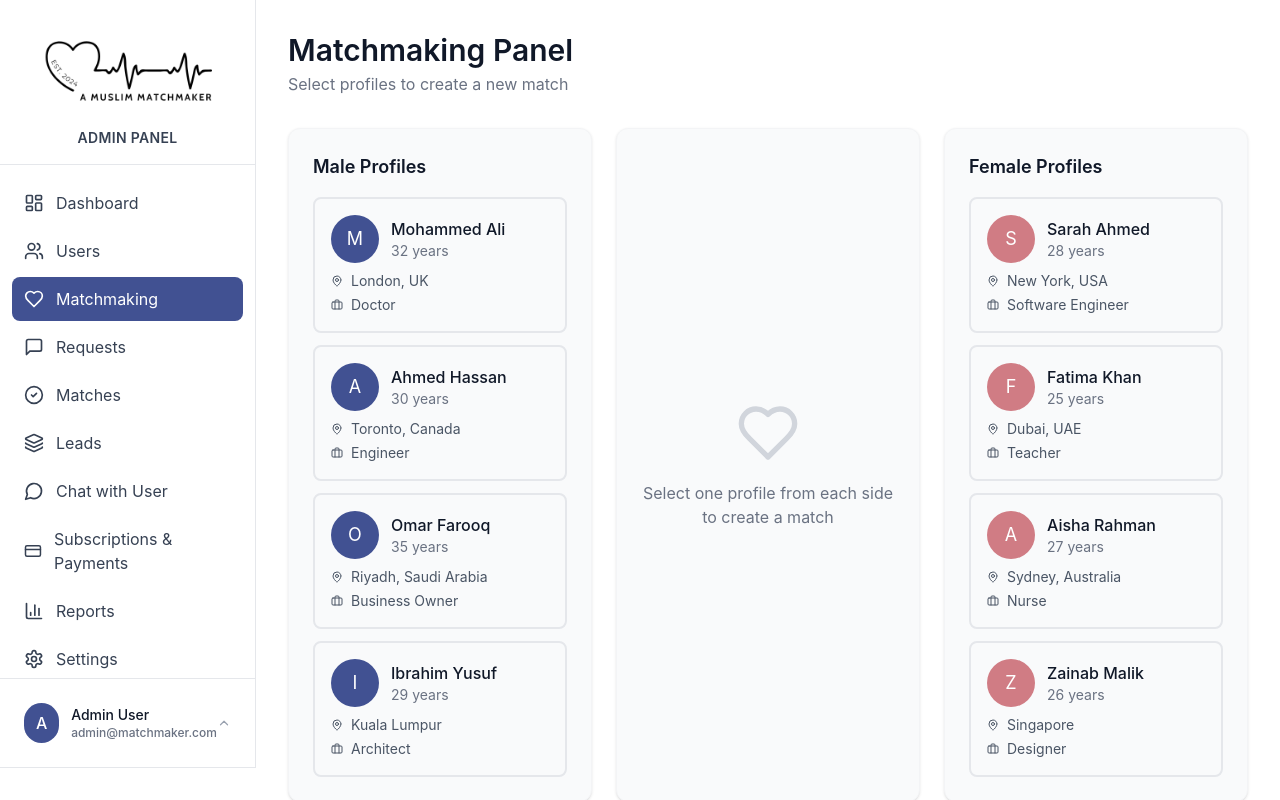
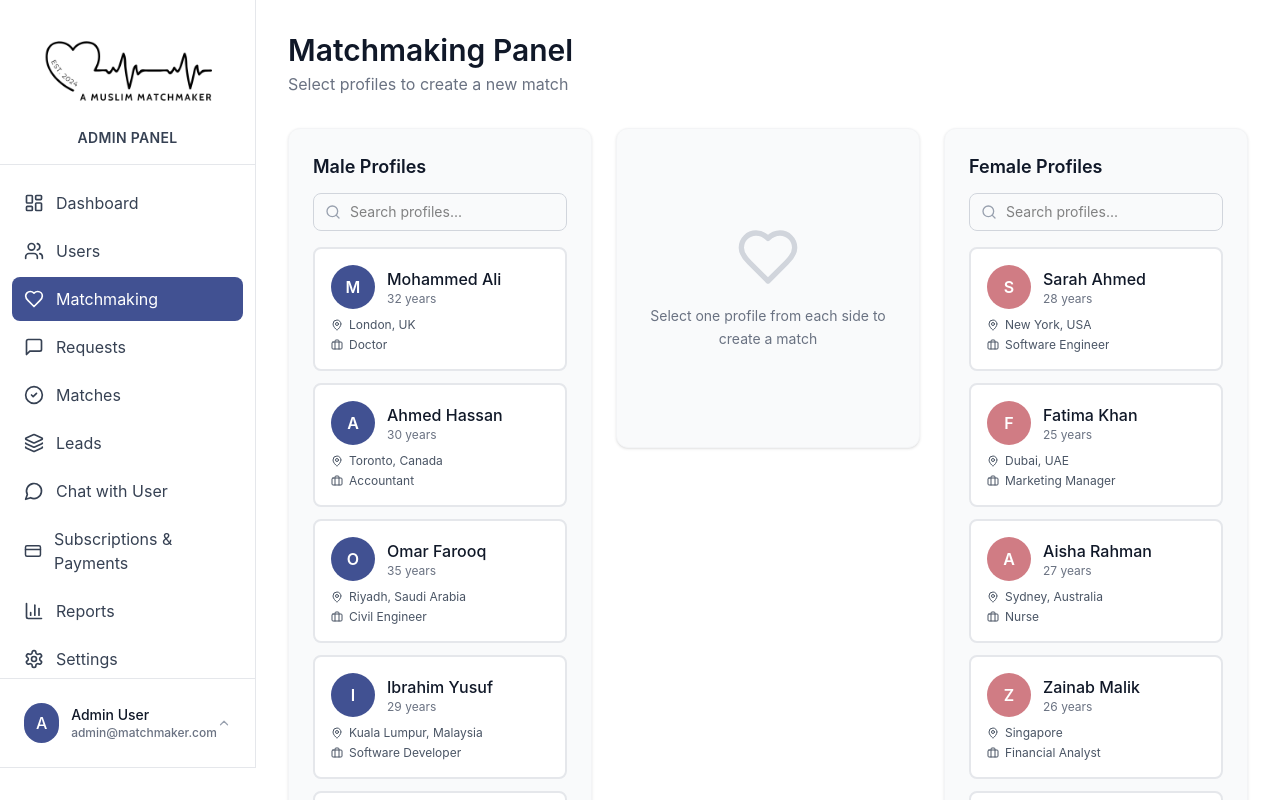
Before and after one commit to Maruf346/A-Muslim-Matchmaker-Dashboard, a React (Vite) app: page /matchmaking in a window 1280 px wide. Built offline with nearby package versions, Linux system fonts and the light colour scheme.

Commit message:
added matchmaking page with dynamic data, search, paginations and success button.

```diff
--- a/src/app/components/Matchmaking.tsx
+++ b/src/app/components/Matchmaking.tsx
@@ -1,31 +1,191 @@
 import { useState } from "react";
-import { Heart, MapPin, Briefcase } from "lucide-react";
+import { Heart, MapPin, Briefcase, Search } from "lucide-react";
+import { mockUsers, type UserData } from "../data/mockUsers";
+import { TablePagination } from "./ui/TablePagination";
 
-const maleProfiles = [
-  { id: 1, name: "Mohammed Ali", age: 32, location: "London, UK", profession: "Doctor", image: "M" },
-  { id: 2, name: "Ahmed Hassan", age: 30, location: "Toronto, Canada", profession: "Engineer", image: "A" },
-  { id: 3, name: "Omar Farooq", age: 35, location: "Riyadh, Saudi Arabia", profession: "Business Owner", image: "O" },
-  { id: 4, name: "Ibrahim Yusuf", age: 29, location: "Kuala Lumpur", profession: "Architect", image: "I" },
+const maleProfiles = mockUsers.filter((u) => u.gender === "Male");
+const femaleProfiles = mockUsers.filter((u) => u.gender === "Female");
+
+const FLOATING_HEARTS = [
+  { left: "5%",  dur: "1.8s", delay: "0.1s" },
+  { left: "15%", dur: "2.1s", delay: "0.4s" },
+  { left: "28%", dur: "1.6s", delay: "0s"   },
+  { left: "42%", dur: "2.3s", delay: "0.2s" },
+  { left: "55%", dur: "1.9s", delay: "0.6s" },
+  { left: "68%", dur: "1.7s", delay: "0.3s" },
+  { left: "80%", dur: "2.0s", delay: "0.5s" },
+  { left: "92%", dur: "1.5s", delay: "0.1s" },
 ];
 
-const femaleProfiles = [
-  { id: 1, name: "Sarah Ahmed", age: 28, location: "New York, USA", profession: "Software Engineer", image: "S" },
-  { id: 2, name: "Fatima Khan", age: 25, location: "Dubai, UAE", profession: "Teacher", image: "F" },
-  { id: 3, name: "Aisha Rahman", age: 27, location: "Sydney, Australia", profession: "Nurse", image: "A" },
-  { id: 4, name: "Zainab Malik", age: 26, location: "Singapore", profession: "Designer", image: "Z" },
-];
+interface MatchSuccessModalProps {
+  male: UserData;
+  female: UserData;
+  onClose: () => void;
+}
+
+function MatchSuccessModal({ male, female, onClose }: MatchSuccessModalProps) {
+  return (
+    <div className="fixed inset-0 flex items-center justify-center z-50">
+      <style>{`
+        @keyframes fadeInBackdrop {
+          from { opacity: 0; }
+          to { opacity: 1; }
+        }
+        @keyframes slideUpModal {
+          from { transform: translateY(40px) scale(0.95); opacity: 0; }
+          to { transform: translateY(0) scale(1); opacity: 1; }
+        }
+        @keyframes heartPulse {
+          0%, 100% { transform: scale(1); }
+          50% { transform: scale(1.18); }
+        }
+        @keyframes floatHeart {
+          0%   { transform: translateY(0px) scale(1);   opacity: 0.85; }
+          100% { transform: translateY(-130px) scale(0.3); opacity: 0; }
+        }
+        .mm-backdrop { animation: fadeInBackdrop 0.3s ease forwards; }
+        .mm-modal   { animation: slideUpModal 0.45s cubic-bezier(0.34, 1.56, 0.64, 1) forwards; }
+        .mm-heart-pulse { animation: heartPulse 1.3s ease-in-out infinite; }
+        .mm-float   { animation: floatHeart var(--dur) ease-out var(--delay) forwards; }
+      `}</style>
+
+      {/* Backdrop */}
+      <div
+        className="mm-backdrop absolute inset-0 bg-black/50 backdrop-blur-sm"
+        onClick={onClose}
+      />
+
+      {/* Card */}
+      <div className="mm-modal relative bg-white rounded-3xl px-8 pt-8 pb-7 max-w-sm w-full mx-4 shadow-2xl overflow-hidden">
+
+        {/* Floating hearts */}
+        <div className="absolute inset-0 pointer-events-none overflow-hidden">
+          {FLOATING_HEARTS.map((h, i) => (
+            <span
+              key={i}
+              className="mm-float absolute bottom-4 text-xl text-[#D07C84]"
+              style={{ left: h.left, "--dur": h.dur, "--delay": h.delay } as React.CSSProperties}
+            >
+              ♥
+            </span>
+          ))}
+        </div>
+
+        {/* Pulsing heart icon */}
+        <div className="mm-heart-pulse w-20 h-20 bg-gradient-to-br from-[#D07C84] to-[#ECCBCE] rounded-full flex items-center justify-center mx-auto mb-6 shadow-lg">
+          <Heart className="w-10 h-10 text-white fill-white" />
+        </div>
+
+        {/* Matched avatars */}
+        <div className="flex items-center justify-center gap-5 mb-5">
+          <div className="text-center">
+            <div className="w-16 h-16 rounded-full bg-[#415192] flex items-center justify-center text-white text-xl font-semibold mx-auto mb-1.5 ring-2 ring-[#ACB5DA]">
+              {male.name.charAt(0)}
+            </div>
+            <p className="text-sm font-medium text-gray-700">{male.name.split(" ")[0]}</p>
+          </div>
+
+          <div className="flex flex-col items-center gap-1 pb-5">
+            <Heart className="w-5 h-5 text-[#D07C84] fill-[#D07C84]" />
+            <Heart className="w-3 h-3 text-[#ECCBCE] fill-[#ECCBCE]" />
+          </div>
+
+          <div className="text-center">
+            <div className="w-16 h-16 rounded-full bg-[#D07C84] flex items-center justify-center text-white text-xl font-semibold mx-auto mb-1.5 ring-2 ring-[#ECCBCE]">
+              {female.name.charAt(0)}
+            </div>
+            <p className="text-sm font-medium text-gray-700">{female.name.split(" ")[0]}</p>
+          </div>
+        </div>
+
+        <h3 className="text-xl font-bold text-gray-900 text-center mb-2">Match Generated!</h3>
+        <p className="text-sm text-gray-500 text-center mb-6 leading-relaxed">
+          <span className="font-medium text-gray-700">{male.name}</span>
+          {" & "}
+          <span className="font-medium text-gray-700">{female.name}</span>
+          {" "}have been successfully matched.{" "}
+          May this be the beginning of something beautiful.
+        </p>
+
+        <button
+          onClick={onClose}
+          className="w-full py-3 bg-gradient-to-r from-[#415192] to-[#D07C84] text-white rounded-xl font-semibold hover:opacity-90 transition-opacity"
+        >
+          Wonderful!
+        </button>
+      </div>
+    </div>
+  );
+}
 
 export function Matchmaking() {
   const [selectedMale, setSelectedMale] = useState<number | null>(null);
   const [selectedFemale, setSelectedFemale] = useState<number | null>(null);
+  const [matchSuccess, setMatchSuccess] = useState<{ male: UserData; female: UserData } | null>(null);
+
+  // Search states
+  const [maleSearch, setMaleSearch] = useState("");
+  const [femaleSearch, setFemaleSearch] = useState("");
+
+  // Pagination states
+  const [malePage, setMalePage] = useState(1);
+  const [malePageSize, setMalePageSize] = useState(8);
+  const [femalePage, setFemalePage] = useState(1);
+  const [femalePageSize, setFemalePageSize] = useState(8);
+
+  const filteredMales = maleProfiles.filter((p) => {
+    if (!maleSearch) return true;
+    const term = maleSearch.toLowerCase();
+    return (
+      p.name.toLowerCase().includes(term) ||
+      p.location.toLowerCase().includes(term) ||
+      p.profession.toLowerCase().includes(term)
+    );
+  });
+
+  const filteredFemales = femaleProfiles.filter((p) => {
+    if (!femaleSearch) return true;
+    const term = femaleSearch.toLowerCase();
+    return (
+      p.name.toLowerCase().includes(term) ||
+      p.location.toLowerCase().includes(term) ||
+      p.profession.toLowerCase().includes(term)
+    );
+  });
+
+  const paginatedMales = filteredMales.slice(
+    (malePage - 1) * malePageSize,
+    malePage * malePageSize
+  );
+
+  const paginatedFemales = filteredFemales.slice(
+    (femalePage - 1) * femalePageSize,
+    femalePage * femalePageSize
+  );
+
+  const handleMaleSearch = (e: React.ChangeEvent<HTMLInputElement>) => {
+    setMaleSearch(e.target.value);
+    setMalePage(1);
+  };
+
+  const handleFemaleSearch = (e: React.ChangeEvent<HTMLInputElement>) => {
+    setFemaleSearch(e.target.value);
+    setFemalePage(1);
+  };
 
   const handleCreateMatch = () => {
-    if (selectedMale && selectedFemale) {
-      alert("Match created successfully!");
+    if (!selectedMale || !selectedFemale) return;
+    const male = mockUsers.find((u) => u.id === selectedMale);
+    const female = mockUsers.find((u) => u.id === selectedFemale);
+    if (male && female) {
+      setMatchSuccess({ male, female });
       setSelectedMale(null);
       setSelectedFemale(null);
     }
   };
+
+  const selectedMaleProfile = maleProfiles.find((p) => p.id === selectedMale);
+  const selectedFemaleProfile = femaleProfiles.find((p) => p.id === selectedFemale);
 
   return (
     <div className="p-8">
@@ -35,115 +195,202 @@ export function Matchmaking() {
         <p className="text-gray-500 mt-1">Select profiles to create a new match</p>
       </div>
 
-      <div className="grid grid-cols-3 gap-6">
+      <div className="grid grid-cols-3 gap-6 items-start">
         {/* Male Profiles */}
-        <div className="bg-[#F9FAFB] rounded-xl shadow-sm border border-gray-100 p-6">
-          <h2 className="text-lg font-semibold text-gray-900 mb-4">Male Profiles</h2>
-          <div className="space-y-3">
-            {maleProfiles.map((profile) => (
+        <div className="bg-[#F9FAFB] rounded-xl shadow-sm border border-gray-100 overflow-hidden">
+          <div className="p-6 pb-4">
+            <h2 className="text-lg font-semibold text-gray-900 mb-3">Male Profiles</h2>
+            <div className="relative">
+              <Search className="absolute left-3 top-1/2 -translate-y-1/2 w-4 h-4 text-gray-400" />
+              <input
+                type="text"
+                placeholder="Search profiles..."
+                value={maleSearch}
+                onChange={handleMaleSearch}
+                className="w-full pl-9 pr-4 py-2 text-sm border border-gray-300 rounded-lg focus:outline-none focus:ring-2 focus:ring-[#415192] focus:border-transparent"
+              />
+            </div>
+          </div>
+
+          <div className="px-6 space-y-3 pb-4">
+            {paginatedMales.length === 0 ? (
+              <p className="text-sm text-gray-400 text-center py-6">No profiles found.</p>
+            ) : (
+              paginatedMales.map((profile) => (
                 <div
                   key={profile.id}
                   onClick={() => setSelectedMale(profile.id)}
                   className={`p-4 border-2 rounded-lg cursor-pointer transition-all ${
                     selectedMale === profile.id
                       ? "border-[#415192] bg-[#ACB5DA]/20"
-                    : "border-gray-200 hover:border-gray-300"
+                      : "border-gray-200 hover:border-gray-300 bg-white"
                   }`}
                 >
                   <div className="flex items-center gap-3 mb-2">
-                  <div className="w-12 h-12 rounded-full bg-[#415192] flex items-center justify-center text-white text-lg">
-                    {profile.image}
+                    <div className="w-11 h-11 rounded-full bg-[#415192] flex items-center justify-center text-white text-base font-semibold shrink-0">
+                      {profile.name.charAt(0)}
                     </div>
-                  <div className="flex-1">
-                    <p className="font-medium text-gray-900">{profile.name}</p>
-                    <p className="text-sm text-gray-500">{profile.age} years</p>
+                    <div className="flex-1 min-w-0">
+                      <p className="font-medium text-gray-900 truncate">{profile.name}</p>
+                      <p className="text-xs text-gray-500">{profile.age} years</p>
                     </div>
+                    {selectedMale === profile.id && (
+                      <div className="w-5 h-5 rounded-full bg-[#415192] flex items-center justify-center shrink-0">
+                        <Heart className="w-3 h-3 text-white fill-white" />
                       </div>
-                <div className="space-y-1 text-sm">
-                  <div className="flex items-center gap-2 text-gray-600">
-                    <MapPin className="w-3 h-3" />
-                    <span>{profile.location}</span>
+                    )}
                   </div>
-                  <div className="flex items-center gap-2 text-gray-600">
-                    <Briefcase className="w-3 h-3" />
-                    <span>{profile.profession}</span>
+                  <div className="space-y-1 text-xs">
+                    <div className="flex items-center gap-1.5 text-gray-600">
+                      <MapPin className="w-3 h-3 shrink-0" />
+                      <span className="truncate">{profile.location}</span>
+                    </div>
+                    <div className="flex items-center gap-1.5 text-gray-600">
+                      <Briefcase className="w-3 h-3 shrink-0" />
+                      <span className="truncate">{profile.profession}</span>
                     </div>
                   </div>
                 </div>
-            ))}
+              ))
+            )}
           </div>
+
+          <TablePagination
+            totalItems={filteredMales.length}
+            currentPage={malePage}
+            pageSize={malePageSize}
+            onPageChange={setMalePage}
+            onPageSizeChange={(size) => { setMalePageSize(size); setMalePage(1); }}
+            itemLabel="profiles"
+          />
         </div>
 
         {/* Match Preview */}
-        <div className="bg-[#F9FAFB] rounded-xl shadow-sm border border-gray-100 p-6 flex flex-col items-center justify-center">
+        <div className="bg-[#F9FAFB] rounded-xl shadow-sm border border-gray-100 p-6 flex flex-col items-center justify-center min-h-[320px]">
           {selectedMale && selectedFemale ? (
+            <div className="text-center w-full">
+              <div className="flex items-center justify-center gap-4 mb-6">
                 <div className="text-center">
-              <div className="flex items-center justify-center gap-4 mb-6">
-                <div className="w-20 h-20 rounded-full bg-[#415192] flex items-center justify-center text-white text-2xl">
-                  {maleProfiles.find(p => p.id === selectedMale)?.image}
+                  <div className="w-20 h-20 rounded-full bg-[#415192] flex items-center justify-center text-white text-2xl font-semibold mx-auto mb-1">
+                    {selectedMaleProfile?.name.charAt(0)}
                   </div>
-                <Heart className="w-8 h-8 text-[#D07C84]" />
-                <div className="w-20 h-20 rounded-full bg-[#D07C84] flex items-center justify-center text-white text-2xl">
-                  {femaleProfiles.find(p => p.id === selectedFemale)?.image}
+                  <p className="text-xs text-gray-500 max-w-[70px] truncate mx-auto">
+                    {selectedMaleProfile?.name.split(" ")[0]}
+                  </p>
+                </div>
+                <Heart className="w-8 h-8 text-[#D07C84] fill-[#D07C84]" />
+                <div className="text-center">
+                  <div className="w-20 h-20 rounded-full bg-[#D07C84] flex items-center justify-center text-white text-2xl font-semibold mx-auto mb-1">
+                    {selectedFemaleProfile?.name.charAt(0)}
+                  </div>
+                  <p className="text-xs text-gray-500 max-w-[70px] truncate mx-auto">
+                    {selectedFemaleProfile?.name.split(" ")[0]}
+                  </p>
                 </div>
               </div>
-              <h3 className="text-lg font-semibold text-gray-900 mb-2">Create Match</h3>
-              <p className="text-sm text-gray-500 mb-6">
-                {maleProfiles.find(p => p.id === selectedMale)?.name} & {femaleProfiles.find(p => p.id === selectedFemale)?.name}
+              <h3 className="text-lg font-semibold text-gray-900 mb-1">Create Match</h3>
+              <p className="text-sm text-gray-500 mb-6 leading-relaxed">
+                {selectedMaleProfile?.name}
+                <br />
+                <span className="text-[#D07C84]">&</span>
+                <br />
+                {selectedFemaleProfile?.name}
               </p>
               <button
                 onClick={handleCreateMatch}
-                className="px-6 py-3 bg-[#415192] text-white rounded-lg hover:bg-[#354177] transition-colors"
+                className="px-6 py-3 bg-[#415192] text-white rounded-lg hover:bg-[#354177] transition-colors font-medium"
               >
-                Create Match
+                Generate Match
               </button>
             </div>
           ) : (
             <div className="text-center">
               <Heart className="w-16 h-16 text-gray-300 mx-auto mb-4" />
-              <p className="text-gray-500">Select one profile from each side to create a match</p>
+              <p className="text-sm text-gray-500 leading-relaxed">
+                Select one profile from each side to create a match
+              </p>
             </div>
           )}
         </div>
 
         {/* Female Profiles */}
-        <div className="bg-[#F9FAFB] rounded-xl shadow-sm border border-gray-100 p-6">
-          <h2 className="text-lg font-semibold text-gray-900 mb-4">Female Profiles</h2>
-          <div className="space-y-3">
-            {femaleProfiles.map((profile) => (
+        <div className="bg-[#F9FAFB] rounded-xl shadow-sm border border-gray-100 overflow-hidden">
+          <div className="p-6 pb-4">
+            <h2 className="text-lg font-semibold text-gray-900 mb-3">Female Profiles</h2>
+            <div className="relative">
+              <Search className="absolute left-3 top-1/2 -translate-y-1/2 w-4 h-4 text-gray-400" />
+              <input
+                type="text"
+                placeholder="Search profiles..."
+                value={femaleSearch}
+                onChange={handleFemaleSearch}
+                className="w-full pl-9 pr-4 py-2 text-sm border border-gray-300 rounded-lg focus:outline-none focus:ring-2 focus:ring-[#D07C84] focus:border-transparent"
+              />
+            </div>
+          </div>
+
+          <div className="px-6 space-y-3 pb-4">
+            {paginatedFemales.length === 0 ? (
+              <p className="text-sm text-gray-400 text-center py-6">No profiles found.</p>
+            ) : (
+              paginatedFemales.map((profile) => (
                 <div
                   key={profile.id}
                   onClick={() => setSelectedFemale(profile.id)}
                   className={`p-4 border-2 rounded-lg cursor-pointer transition-all ${
                     selectedFemale === profile.id
                       ? "border-[#D07C84] bg-[#ECCBCE]/30"
-                    : "border-gray-200 hover:border-gray-300"
+                      : "border-gray-200 hover:border-gray-300 bg-white"
                   }`}
                 >
                   <div className="flex items-center gap-3 mb-2">
-                  <div className="w-12 h-12 rounded-full bg-[#D07C84] flex items-center justify-center text-white text-lg">
-                    {profile.image}
+                    <div className="w-11 h-11 rounded-full bg-[#D07C84] flex items-center justify-center text-white text-base font-semibold shrink-0">
+                      {profile.name.charAt(0)}
                     </div>
-                  <div className="flex-1">
-                    <p className="font-medium text-gray-900">{profile.name}</p>
-                    <p className="text-sm text-gray-500">{profile.age} years</p>
+                    <div className="flex-1 min-w-0">
+                      <p className="font-medium text-gray-900 truncate">{profile.name}</p>
+                      <p className="text-xs text-gray-500">{profile.age} years</p>
                     </div>
+                    {selectedFemale === profile.id && (
+                      <div className="w-5 h-5 rounded-full bg-[#D07C84] flex items-center justify-center shrink-0">
+                        <Heart className="w-3 h-3 text-white fill-white" />
                       </div>
-                <div className="space-y-1 text-sm">
-                  <div className="flex items-center gap-2 text-gray-600">
-                    <MapPin className="w-3 h-3" />
-                    <span>{profile.location}</span>
+                    )}
                   </div>
-                  <div className="flex items-center gap-2 text-gray-600">
-                    <Briefcase className="w-3 h-3" />
-                    <span>{profile.profession}</span>
+                  <div className="space-y-1 text-xs">
+                    <div className="flex items-center gap-1.5 text-gray-600">
+                      <MapPin className="w-3 h-3 shrink-0" />
+                      <span className="truncate">{profile.location}</span>
+                    </div>
+                    <div className="flex items-center gap-1.5 text-gray-600">
+                      <Briefcase className="w-3 h-3 shrink-0" />
+                      <span className="truncate">{profile.profession}</span>
                     </div>
                   </div>
                 </div>
-            ))}
+              ))
+            )}
+          </div>
+
+          <TablePagination
+            totalItems={filteredFemales.length}
+            currentPage={femalePage}
+            pageSize={femalePageSize}
+            onPageChange={setFemalePage}
+            onPageSizeChange={(size) => { setFemalePageSize(size); setFemalePage(1); }}
+            itemLabel="profiles"
+          />
         </div>
       </div>
-      </div>
+
+      {/* Success Modal */}
+      {matchSuccess && (
+        <MatchSuccessModal
+          male={matchSuccess.male}
+          female={matchSuccess.female}
+          onClose={() => setMatchSuccess(null)}
+        />
+      )}
     </div>
   );
 }
```
Also changed, not shown: 5 other files (tests, documents, lock files or other folders). Lines whose indentation alone changed are shown as unchanged.
